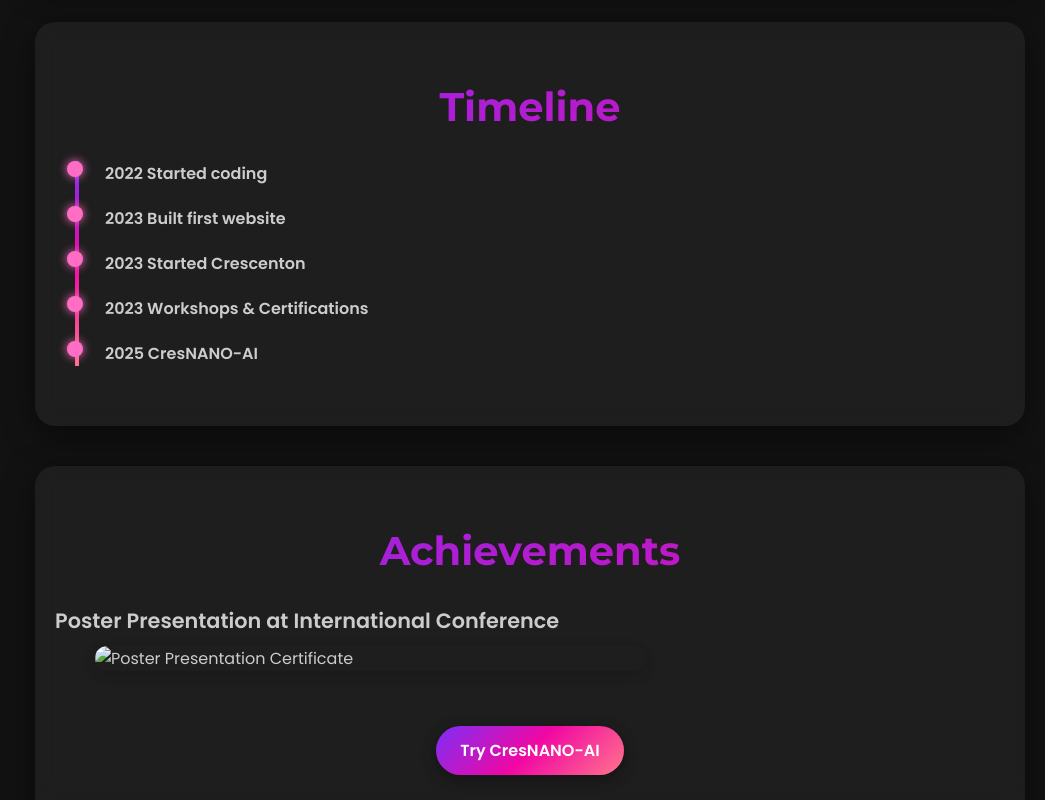
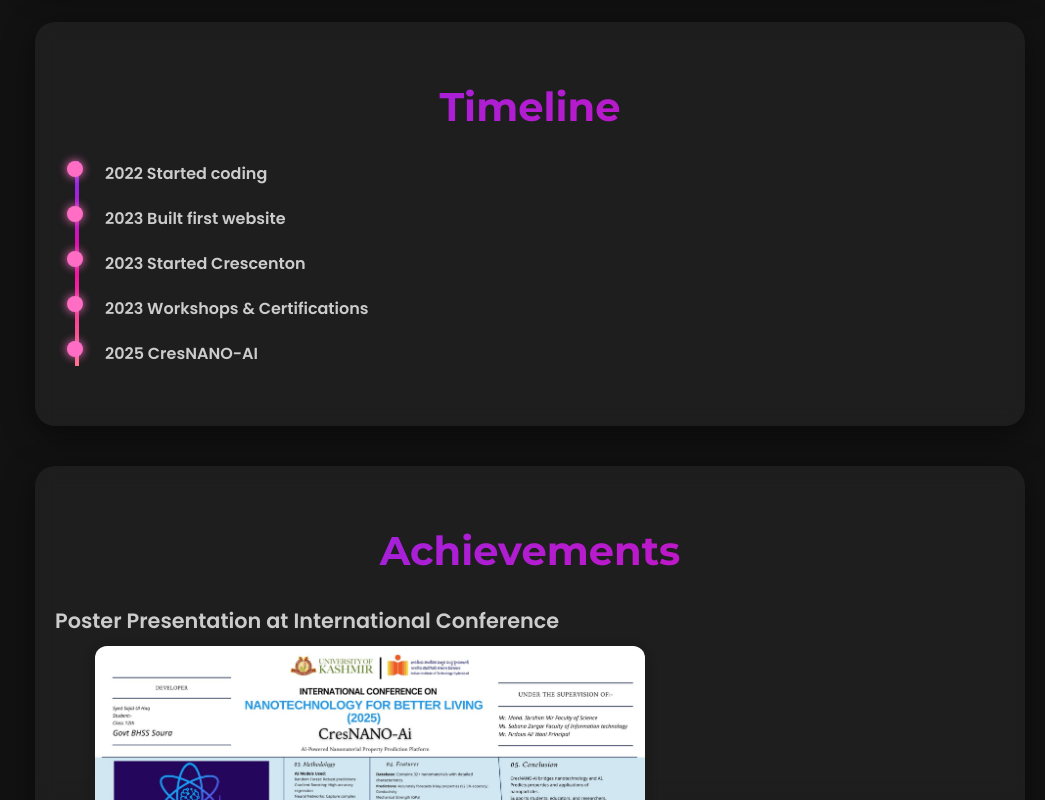
Before and after one commit to SyedSajidulhaq/Portfolio, a plain HTML site: page index.html in a window 1280 px wide. Shown: the part 3262-4062 px from the top of the page, without its empty margins (235-1280 px from the left). Drawn offline with Linux system fonts and the light colour scheme.

Commit message:
Update index.html

```diff
--- a/index.html
+++ b/index.html
@@ -148,7 +148,7 @@ document.querySelectorAll('.slider').forEach(slider => {
 
   <div class="achievement-block">
     <div class="achievement-title">Poster Presentation at International Conference</div>
-    <img src="achievement/PosterNBL.jpg" class="achievement-image" alt="Poster Presentation Certificate">
+    <img src="achievement/PosterNBL_2025.jpg" class="achievement-image" alt="Poster Presentation Certificate">
      </div>
   <center> <a href="https://cresnano-ai.onrender.com/" target="_blank" class="resume-btn">Try CresNANO-AI</a>
 </center>
```
